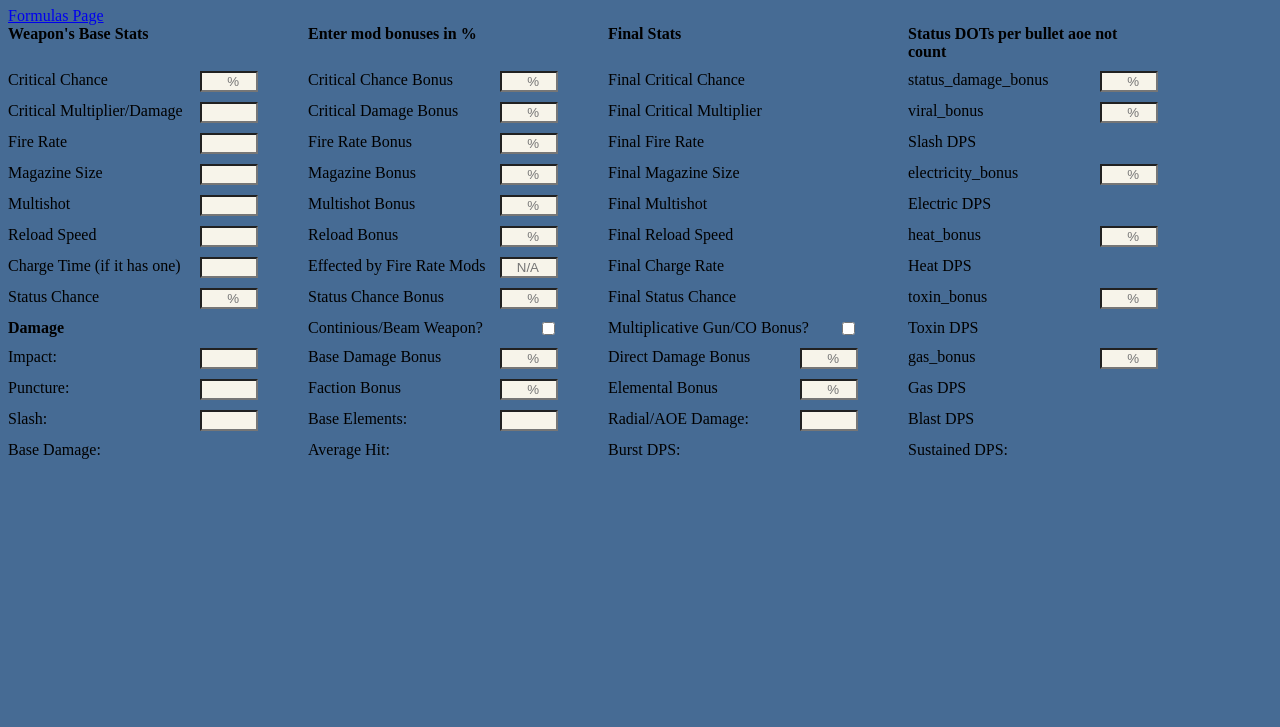
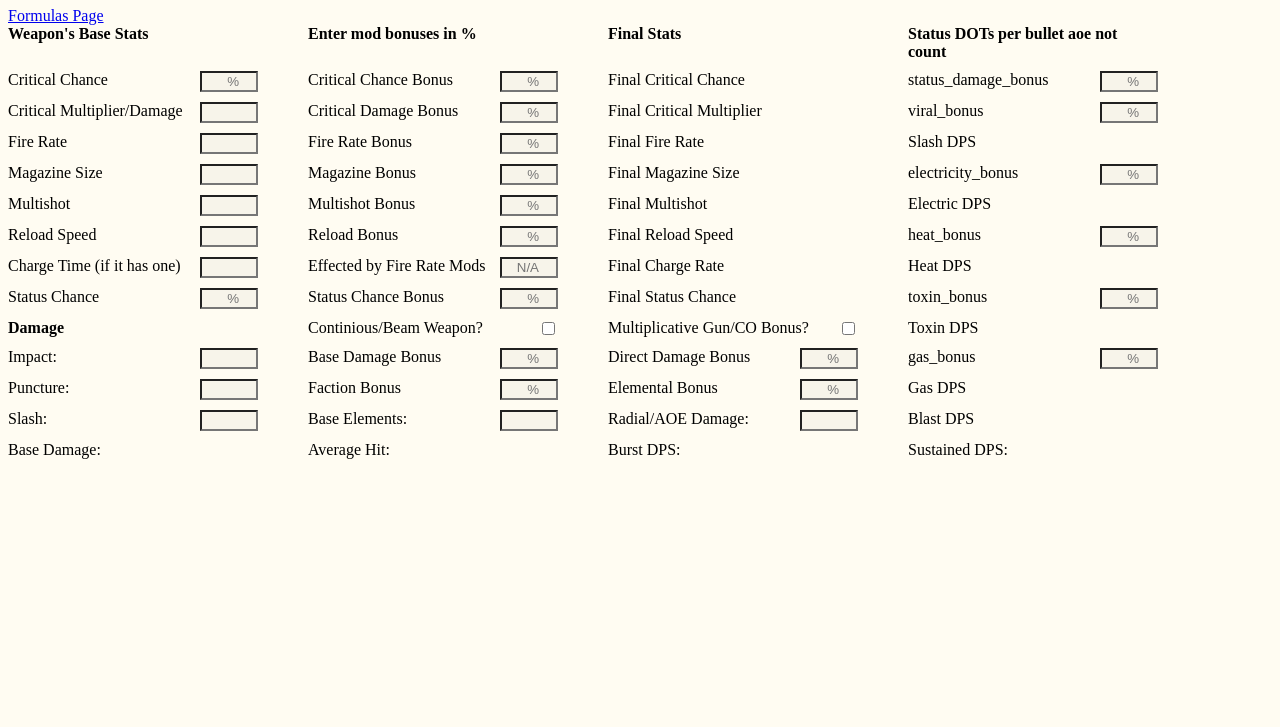
Before and after one commit to ElementalGalaxy/warframe_calc, a plain HTML site: page index.html in a window 1280 px wide. Shown: the part 73-800 px from the top of the page. Drawn offline with Linux system fonts and the light colour scheme.

Commit message:
Update style.css

```diff
--- a/style.css
+++ b/style.css
@@ -1,5 +1,5 @@
 body {
-    background-color: #466b94;
+    background-color: #FFFCF2;
 }
 
 #calc_containers {
```
